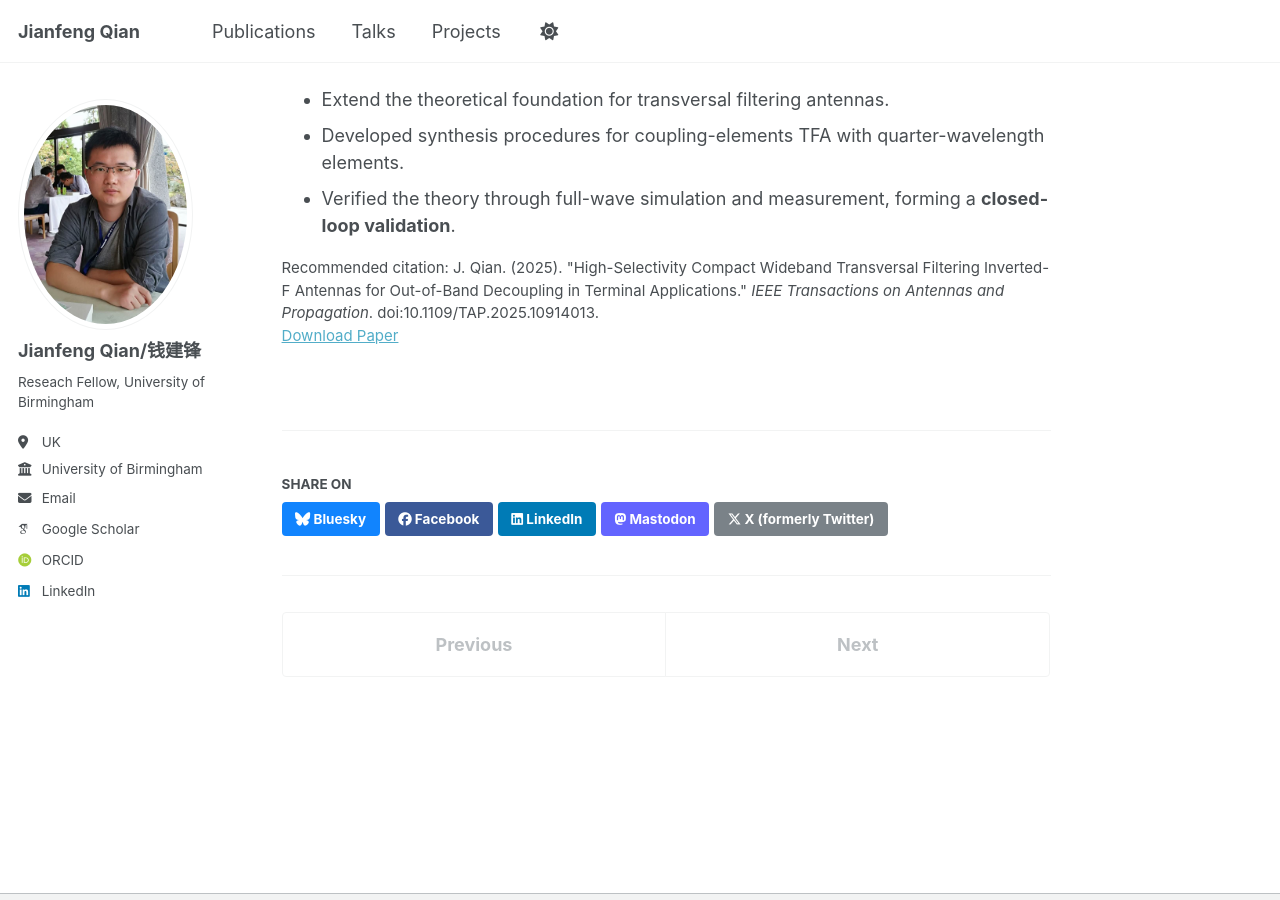
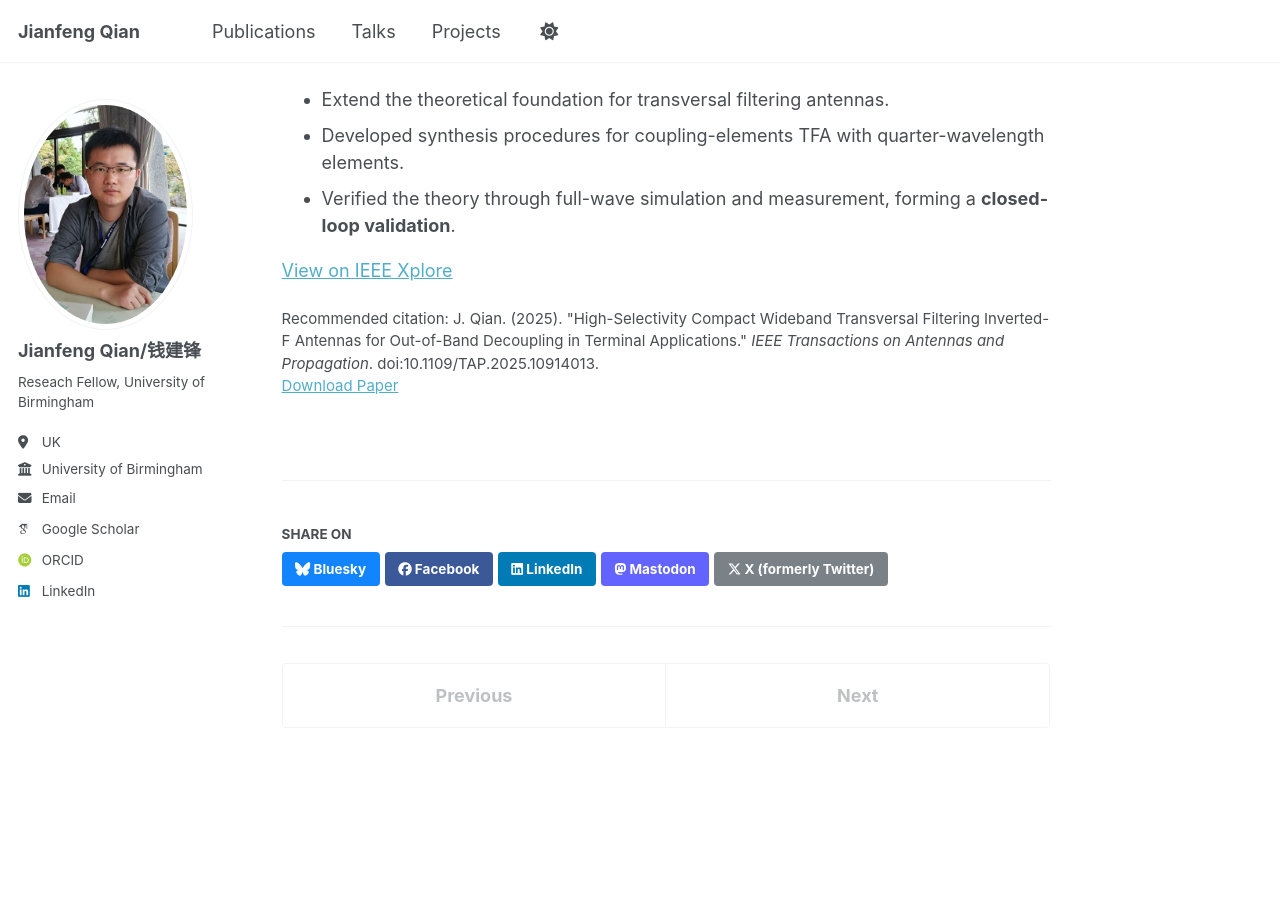
Before and after one commit to eejfqian/eejfqian.github.io, a Jekyll site: the page built from _publications/2025-02-01-high-selectivity-filtering-ifa.md, in a window 1280 px wide and 900 px high, scrolled down 867 px. Built offline with Jekyll 4.4.1, drawn with Linux system fonts in a browser that asks for light colours; some web fonts are replaced; a script that is not in the unit is left out.

Commit message:
Update 2025-02-01-high-selectivity-filtering-ifa.md

```diff
--- a/_publications/2025-02-01-high-selectivity-filtering-ifa.md
+++ b/_publications/2025-02-01-high-selectivity-filtering-ifa.md
@@ -20,3 +20,5 @@ This paper proposes further extends the transversal filtering antenna concept to
 - Extend the theoretical foundation for transversal filtering antennas.
 - Developed synthesis procedures for coupling-elements TFA with quarter-wavelength elements.
 - Verified the theory through full-wave simulation and measurement, forming a **closed-loop validation**.
+
+[View on IEEE Xplore](https://ieeexplore.ieee.org/document/10914013)
```
